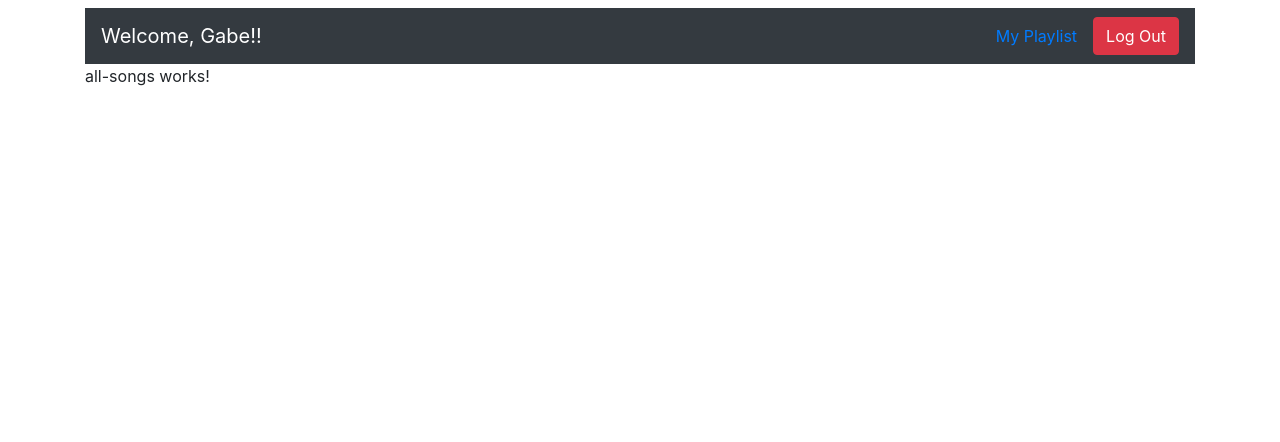
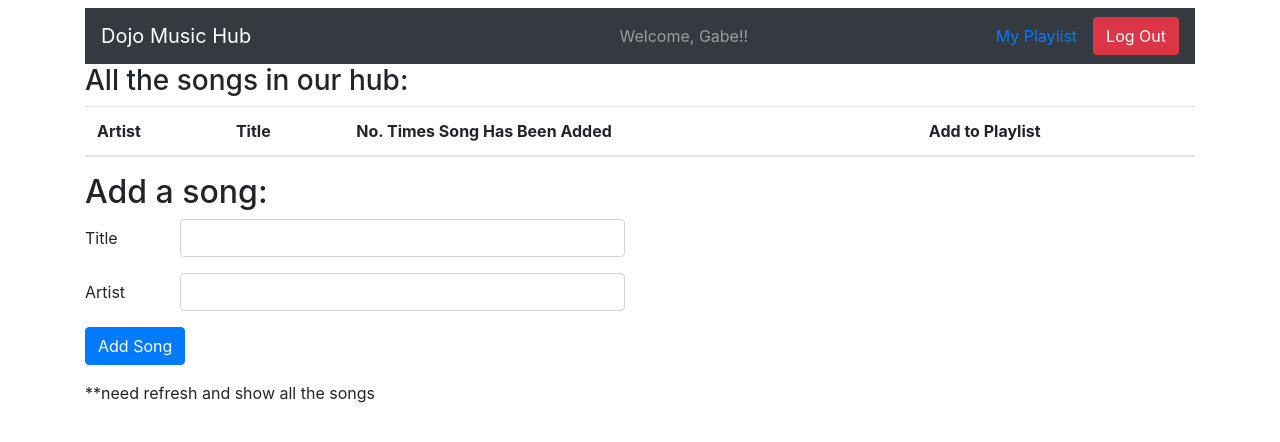
Before and after one commit to thisisgabe/Djangular-Project, an Angular app in the folder client/djangular-songs/: page /songs in a window 1280 px wide. Shown: the top 442 px of the page. Built offline with nearby package versions, Linux system fonts and the light colour scheme.

Commit message:
working skeleton of songs dashboard

```diff
--- a/client/djangular-songs/src/app/all-songs/all-songs.component.html
+++ b/client/djangular-songs/src/app/all-songs/all-songs.component.html
@@ -1,4 +1,51 @@
 <app-nav-bar firstName="{{userName}}" userId="{{userId}}"></app-nav-bar>
-<p>
-  all-songs works!
-</p>
+<div class="row">
+  <div class="col">
+    <h3>All the songs in our hub:</h3>
+    <table class="table table-striped">
+      <thead>
+        <tr>
+          <th scope="col">Artist</th>
+          <th scope="col">Title</th>
+          <th scope="col">No. Times Song Has Been Added</th>
+          <th scope='col'>Add to Playlist</th>
+        </tr>
+      </thead>
+      <tbody>
+        <tr *ngFor="let song of songs">
+          <td>{{song.artist}}</td>
+          <td><a href="#">{{song.title}}</a></td>
+          <td>{{song.num_added}}</td>
+          <td><a href="#" class="btn btn-primary">Add</a></td>
+        </tr>
+      </tbody>
+    </table>
+  </div>
+</div>
+<div class="row">
+  <div class="col-6">
+    <h2>Add a song:</h2>
+    <form (submit)="addSong()">
+      <div class="form-group row">
+        <label for="title" class="col-sm-2 col-form-label">Title</label>
+        <div class="col-sm-10">
+          <input type="text" class="form-control" id="title" name="title" placeholder=""
+            [(ngModel)]='addSongData.title'>
+        </div>
+      </div>
+      <div class="form-group row">
+        <label for="artist" class="col-sm-2 col-form-label">Artist</label>
+        <div class="col-sm-10">
+          <input type="text" class="form-control" id="artist" name="artist" placeholder=""
+            [(ngModel)]='addSongData.artist'>
+        </div>
+      </div>
+      <div class="form-group row">
+        <div class="col-sm-10">
+          <button type="submit" class="btn btn-primary" value="Register">Add Song</button>
+        </div>
+      </div>
+      <label>**need refresh and show all the songs</label>
+    </form>
+  </div>
+</div>
--- a/client/djangular-songs/src/app/all-songs/all-songs.component.ts
+++ b/client/djangular-songs/src/app/all-songs/all-songs.component.ts
@@ -10,6 +10,11 @@ export class AllSongsComponent implements OnInit {
   userName: string;
   userId: Number;
 
+  addSongData: object = {
+    title: '',
+    artist: ''
+  }
+
   constructor() {
     this.userName = 'Gabe';
     this.userId = 1;
--- a/client/djangular-songs/src/app/nav-bar/nav-bar.component.html
+++ b/client/djangular-songs/src/app/nav-bar/nav-bar.component.html
@@ -1,6 +1,6 @@
 <header>
   <nav class="navbar navbar-expand-md sticky-top navbar-dark bg-dark justify-content-between">
-    <a class="navbar-brand" href="/">Welcome, {{myName}}!!</a>
+    <a class="navbar-brand" href="/songs">Dojo Music Hub</a>
     <button class="navbar-toggler" type="button" data-toggle="collapse" data-target="#navbarText"
       aria-controls="navbarText" aria-expanded="false" aria-label="Toggle navigation">
       <span class="navbar-toggler-icon"></span>
@@ -9,6 +9,7 @@
       <ul class="navbar-nav mr-auto">
 
       </ul>
+      <span class="navbar-text mx-auto" style="width: 200px;">Welcome, {{myName}}!!</span>
 
       <a href="/users/{{myId}}">My Playlist</a>
       <a class="ml-3 btn btn-danger" href="/logout">Log Out</a>
```
